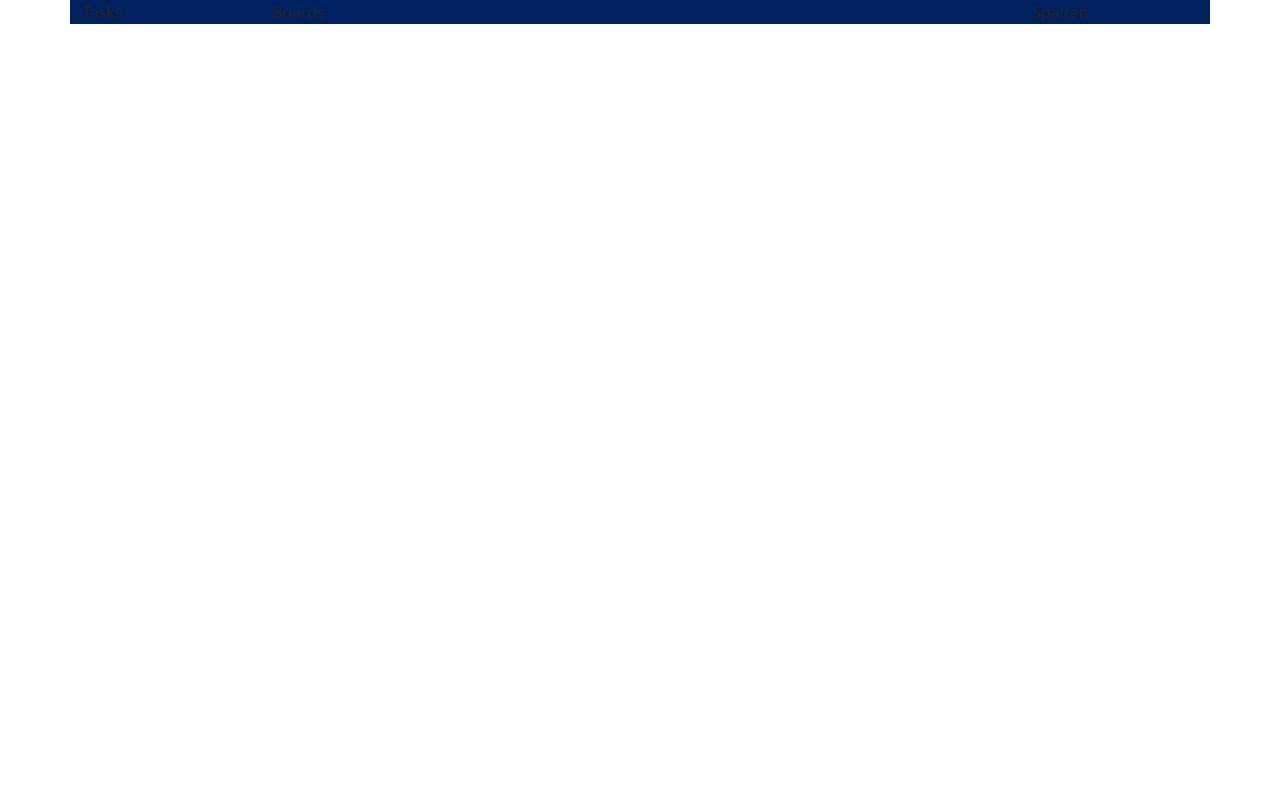
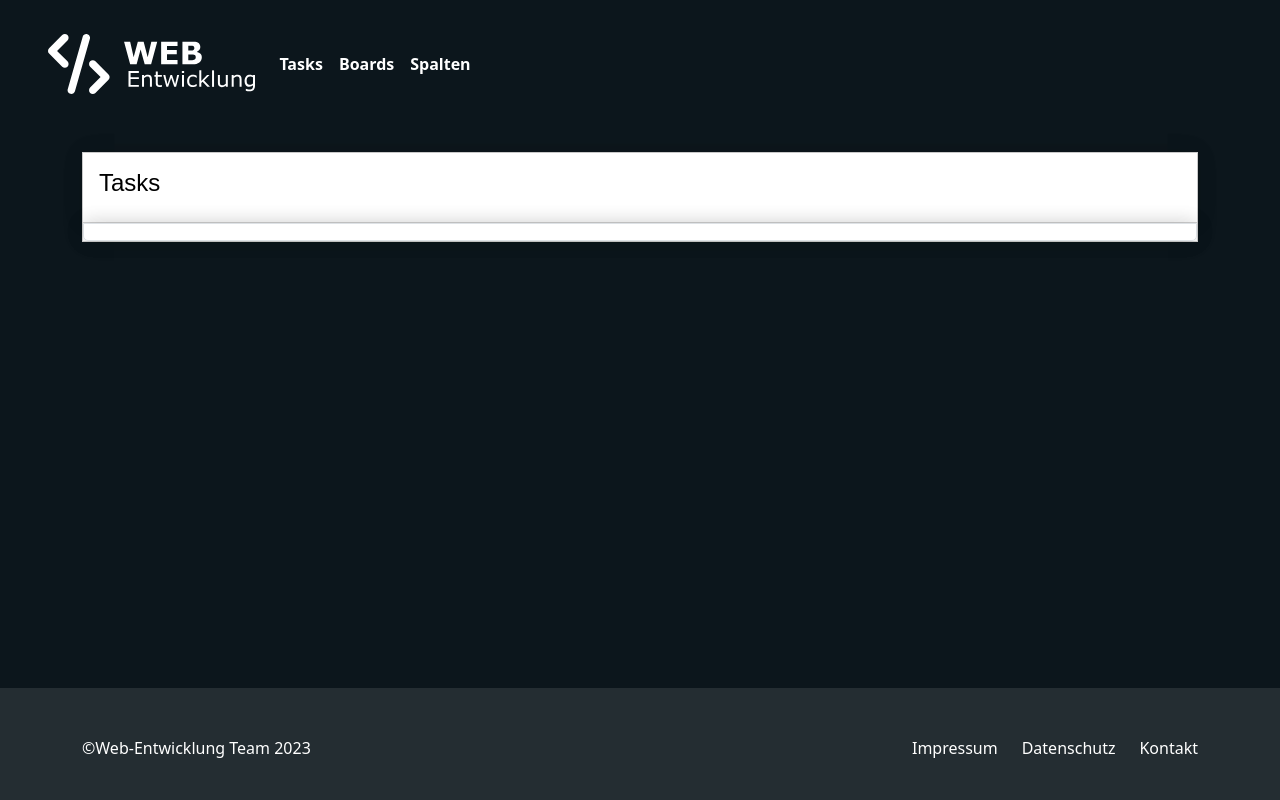
Before and after one commit to mauriceokeke/web-entwicklung, a PHP site: page /Startseite.html in a window 1280 px wide. Run offline with PHP 8.4, Linux system fonts and the light colour scheme; some libraries are stand-ins or nearby versions.

Commit message:
big update

```diff
--- a/Startseite.html
+++ b/Startseite.html
@@ -2,36 +2,86 @@
 <html lang="en">
 <head>
     <meta charset="UTF-8">
-    <meta name="viewport" content="width=device-width, initial-scale=1.0">
+    <meta name="viewport" content="width=device-width, initial-scale=1">
+    <title>Startseite</title>
+    <link href="https://cdn.jsdelivr.net/npm/bootstrap@5.3.2/dist/css/bootstrap.min.css" rel="stylesheet" integrity="sha384-T3c6CoIi6uLrA9TneNEoa7RxnatzjcDSCmG1MXxSR1GAsXEV/Dwwykc2MPK8M2HN" crossorigin="anonymous">
     <link rel="stylesheet" href="Style.css">
-    <link href="https://cdn.jsdelivr.net/npm/bootstrap@5.3.0/dist/css/bootstrap.min.css" rel="stylesheet">
-    <!-- Replace 5.3.0 with the version you want to use, check for the latest version on the Bootstrap website -->
-    <title>Kanban Board</title>
+
 </head>
 <body>
-<!-- Your content goes here -->
-
-<!-- Navigation Bar -->
-
-<div class="container">
-    <div class="row">
-        <!--<img src="06_-_WE_Logo.svg" class="img-fluid" alt="Responsive Image"> -->
-        <div class="col-sm-2">Tasks</div>
-        <div class="col-sm-8">Boards</div>
-        <div class="col-sm-2">Spalten</div>
-    </div>
-</div>
+<script src="https://unpkg.com/bootstrap@5.3.2/dist/js/bootstrap.bundle.min.js"></script>
 
 
+<!-- Navigation -->
+<nav class="navbar navbar-expand-lg mb-4 ps-5">
+    <a class="navbar-brand" href="Startseite.html">
+        <img src="06_-_WE_Logo.svg" alt="logo.svg" height="60">
+    </a>
+    <div class="collapse navbar-collapse" >
+        <ul class="navbar-nav mr-auto">
+
+            <li class="nav-item active">
+                <a class="nav-link active bold-text" aria-current="page" href="Startseite.html">Tasks</a>
+            </li>
+
+            <li class="nav-item active">
+                <a class="nav-link active bold-text" aria-current="page" href="Startseite.html">Boards</a>
+            </li>
 
 
+            <li class="nav-item active">
+                <a class="nav-link active bold-text" aria-current="page" href="Spalten.html">Spalten</a>
+            </li>
+
+        </ul>
+    </div>
+</nav>
 
 
+<!-- Tasks -->
+<main class="container">
+    <div class="card edgy-container">
+        <div class="card-body edgy-container">
+            <h4>Tasks</h4>
+        </div>
+
+        <ul class="list-group edgy-container">
+            <li class="list-group-item edgy-container">
+                <!-- <h5>to be continued...</h5> -->
+            </li>
+        </ul>
+
+    </div>
+</main>
 
 
-<!-- Add these lines before the closing </body> tag -->
-<script src="https://cdn.jsdelivr.net/npm/@popperjs/core@2.10.2/dist/umd/popper.min.js"></script>
-<script src="https://cdn.jsdelivr.net/npm/bootstrap@5.3.0/dist/js/bootstrap.min.js"></script>
-<!-- Replace 5.3.0 with the version you want to use, check for the latest version on the Bootstrap website -->
+<!-- Footer -->
+<footer>
+    <div class="container pt-5 pb-4">
+        <div class="row">
+            <div class="col-md-4">
+                ©Web-Entwicklung Team 2023
+            </div>
+
+            <div class="col-md-auto ms-md-auto">
+                <p class="text-end">
+                    Impressum
+                </p>
+            </div>
+            <div class="col-md-auto">
+                <p class="text-end">
+                    Datenschutz
+                </p>
+            </div>
+            <div class="col-md-auto">
+                <p class="text-end">
+                    Kontakt
+                </p>
+            </div>
+        </div>
+    </div>
+</footer>
+
+
 </body>
 </html>
--- a/Style.css
+++ b/Style.css
@@ -1,3 +1,87 @@
-.container{
-    background-color: #002060;
+/* Set color variables*/
+:root {
+    --primary-color: rgb(12, 22, 28);
+    --highlight-color: yellow;
+    --hover-highlight-color: yellow;
+    --text-color: white;
+    --text-color-contrast: white;
 }
+
+
+/* Navbar style*/
+.navbar{
+    background-color: rgb(12, 22, 28);
+    height: 8em;
+    --bs-navbar-color: white;
+    --bs-navbar-active-color: white;
+    --bs-navbar-hover-color: red;
+}
+
+
+
+/* bold text */
+.bold-text {
+    font-weight: bold;
+}
+
+h4, h5 {
+    color: black; /* Set the desired text color for heading elements */
+}
+
+.custom-card-text {
+    color: white; /* Set the desired text color (in this case, green) */
+}
+
+.button {
+    background-color: red;
+}
+
+/* Footer Style*/
+footer{
+    background-color: rgb(36, 45, 50);
+    color: white;
+    position: relative;
+    bottom: 0;
+    width: 100%;
+    height: auto;
+}
+
+body {
+    display: flex;
+    flex-direction: column;
+    min-height: 100vh; /* Set minimum height to 100% of the viewport height */
+    overflow-y: scroll;
+    background-color: rgb(12, 22, 28);
+}
+
+main {
+    flex: 1; /* Allow main content to grow and take remaining space */
+    padding-bottom: 2em; /* Adjust to the height of the footer */
+}
+
+
+
+/* Scrollbar style*/
+/* Create a custom scrollbar for Webkit-based browsers */
+body::-webkit-scrollbar {
+    width: 12px; /* Set width of the scrollbar */
+}
+
+body::-webkit-scrollbar-track {
+    background: rgb(6,16,22); /* Track color */
+}
+
+body::-webkit-scrollbar-thumb {
+    background: white; /* Thumb color */
+    border-radius: 10px; /* Rounded corners */
+}
+
+body::-webkit-scrollbar-thumb:hover {
+    background: white; /* Thumb color on hover */
+}
+
+.edgy-container {
+    border-radius: 0; /* Remove rounded corners */
+    box-shadow: 0 0 20px rgba(0, 0, 0, 0.1); /* Add a subtle box shadow */
+    font-family: 'Montserrat', sans-serif; /* Use a modern font */
+}
```
Also changed, not shown: NeueSpalten.html (added, +132 -0 lines), Spalten.html (added, +140 -0 lines).
